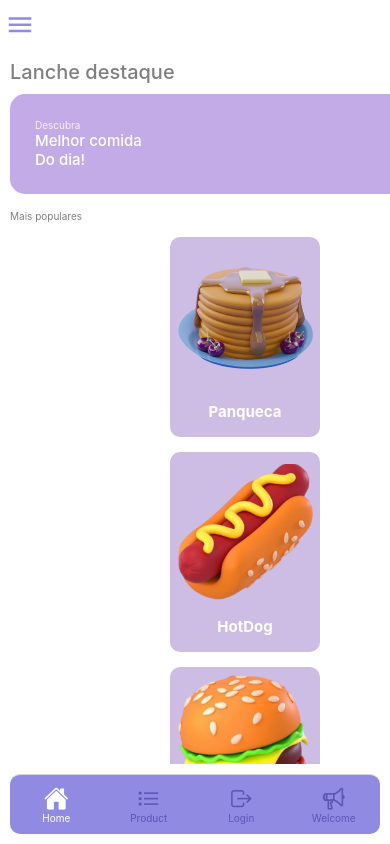
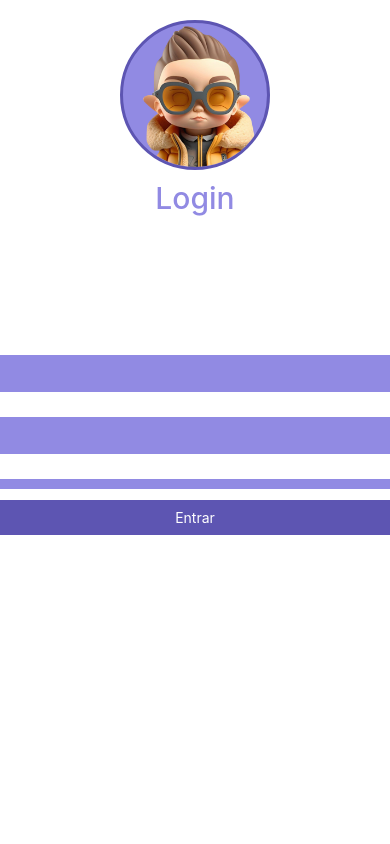
Before and after one commit to ViniciusLucchesi/food-truck, a React Native app: screen / in a window 390 px wide. Built offline with nearby package versions, Linux system fonts and the light colour scheme.

Commit message:
Iniciando pela tela de Login

```diff
--- a/src/routes/rotas.js
+++ b/src/routes/rotas.js
@@ -37,8 +37,6 @@ export default function Rotas() {
                     tabBarInactiveTintColor: '#5D55B2',
                 })}
             >
-                <Tab.Screen name="Home" component={Home} options={{ headerShown: false }} />
-                <Tab.Screen name="Product" component={Product} options={{ headerShown: false }} />
                 <Tab.Screen
                     name="Login"
                     component={Login}
@@ -49,6 +47,8 @@ export default function Rotas() {
                     component={Welcome}
                     options={{ tabBarStyle: { display: 'none' }, headerShown: false }}
                 />
+                <Tab.Screen name="Home" component={Home} options={{ headerShown: false }} />
+                <Tab.Screen name="Product" component={Product} options={{ headerShown: false }} />
             </Tab.Navigator>
         </NavigationContainer>
     );
```
